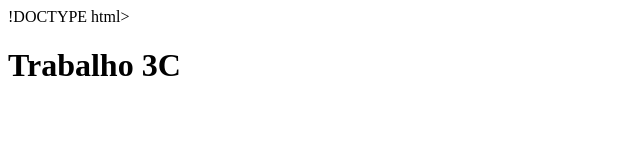
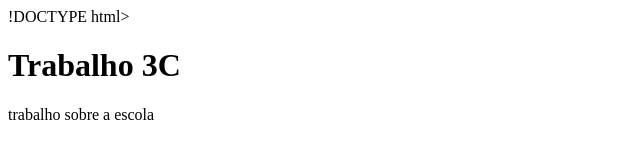
Before and after one commit to danielojapa/site_escola, a plain HTML site: page index.html in a window 1280 px wide. Shown: the whole page, without its empty margins (0-640 px from the left). Drawn offline with Linux system fonts and the light colour scheme.

Commit message:
Update and rename inex.html to index.html

```diff
--- a/inex.html
+++ b/index.html
@@ -9,6 +9,6 @@
     </head>
     <body>
 <h1> Trabalho 3C </h1>
-
+<p>trabalho sobre a escola </p>
     </body>
 </html>
```
